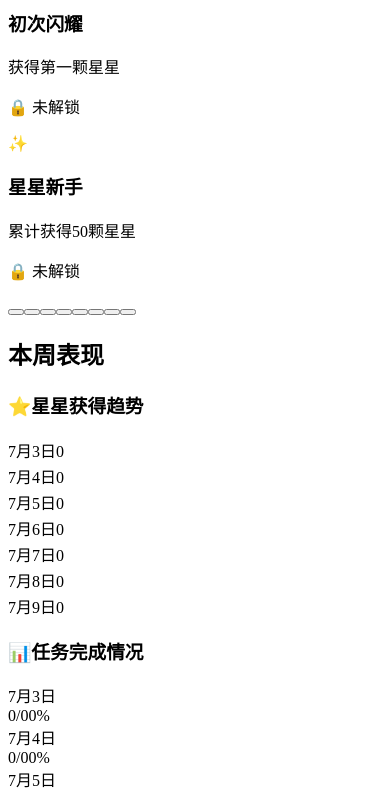
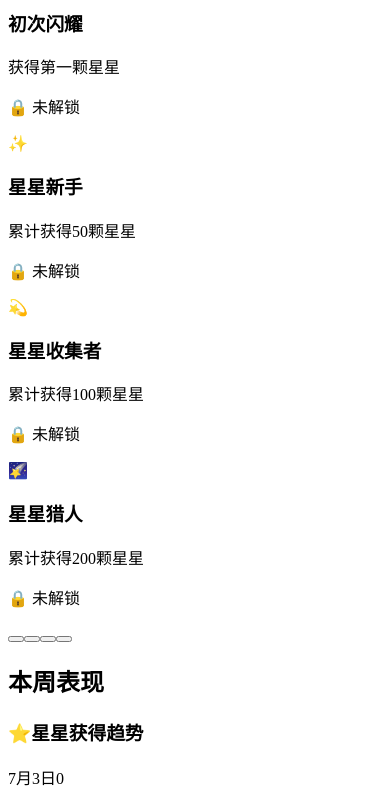
Before and after one commit to shuyx/piggy-bank-new, a React (Create React App) app: page / in a window 390 px wide. Shown: the part 700-1492 px from the top of the page. Built offline with nearby package versions, Linux system fonts and the light colour scheme.

Commit message:
v2.2.1 成就徽章继续调整

```diff
--- a/src/components/AchievementBadges.tsx
+++ b/src/components/AchievementBadges.tsx
@@ -16,11 +16,9 @@
     if (typeof window !== 'undefined') {
       const width = window.innerWidth;
 
-      // 手机端：根据宽度调整显示数量
-      if (width < 480) {
-        return 2; // 小屏手机显示2个徽章，1x2布局
-      } else if (width < 640) {
-        return 4; // 中等手机显示4个徽章，2x2布局
+      // 手机端：统一显示4个徽章
+      if (width < 640) {
+        return 4; // 手机显示4个徽章，2x2布局
       }
 
       // 平板和桌面：保持5个徽章
@@ -90,7 +88,6 @@
 
         {/* 响应式网格布局 */}
         <div className={`grid gap-3 p-2 ${
-          groupSize === 2 ? 'grid-cols-1 min-h-[280px]' :
           groupSize === 4 ? 'grid-cols-2 min-h-[240px]' :
           'grid-cols-5 min-h-[120px]'
         }`}>
@@ -100,9 +97,7 @@
               <div
                 key={achievement?.id || `placeholder-${index}`}
                 className={`${
-                  groupSize === 2 ? 'aspect-[3/2] max-w-sm mx-auto' :
-                  groupSize === 4 ? 'aspect-square' :
-                  'aspect-square'
+                  groupSize === 4 ? 'aspect-square' : 'aspect-square'
                 } flex flex-col items-center justify-center p-3 sm:p-3 rounded-lg transition-all duration-300 hover:scale-105 ${
                   achievement ? (
                     achievement.unlocked
@@ -114,40 +109,30 @@
                 {achievement && (
                   <>
                     <div className={`${
-                      groupSize === 2 ? 'text-4xl' :
-                      groupSize === 4 ? 'text-3xl' :
-                      'text-lg sm:text-2xl'
+                      groupSize === 4 ? 'text-3xl' : 'text-lg sm:text-2xl'
                     } mb-2 ${achievement.unlocked ? 'animate-pulse' : ''}`}>
                       {achievement.icon}
                     </div>
                     <h3 className={`font-bold text-center leading-tight mb-2 ${
-                      groupSize === 2 ? 'text-base' :
-                      groupSize === 4 ? 'text-sm' :
-                      'text-xs'
+                      groupSize === 4 ? 'text-sm' : 'text-xs'
                     }`}>
                       {achievement.name}
                     </h3>
                     <p className={`text-gray-600 text-center leading-tight line-clamp-2 mb-1 ${
-                      groupSize === 2 ? 'text-sm block' :
-                      groupSize === 4 ? 'text-xs block' :
-                      'text-xs hidden sm:block'
+                      groupSize === 4 ? 'text-xs block' : 'text-xs hidden sm:block'
                     }`}>
                       {achievement.description}
                     </p>
                     {achievement.unlocked && achievement.unlockedDate && (
                       <p className={`text-piggy-green font-medium text-center ${
-                        groupSize === 2 ? 'text-sm block' :
-                        groupSize === 4 ? 'text-xs block' :
-                        'text-xs hidden sm:block'
+                        groupSize === 4 ? 'text-xs block' : 'text-xs hidden sm:block'
                       }`}>
                         ✅ {new Date(achievement.unlockedDate).toLocaleDateString('zh-CN')}
                       </p>
                     )}
                     {!achievement.unlocked && (
                       <p className={`text-gray-400 text-center ${
-                        groupSize === 2 ? 'text-sm block' :
-                        groupSize === 4 ? 'text-xs block' :
-                        'text-xs hidden sm:block'
+                        groupSize === 4 ? 'text-xs block' : 'text-xs hidden sm:block'
                       }`}>🔒 未解锁</p>
                     )}
                   </>
```
